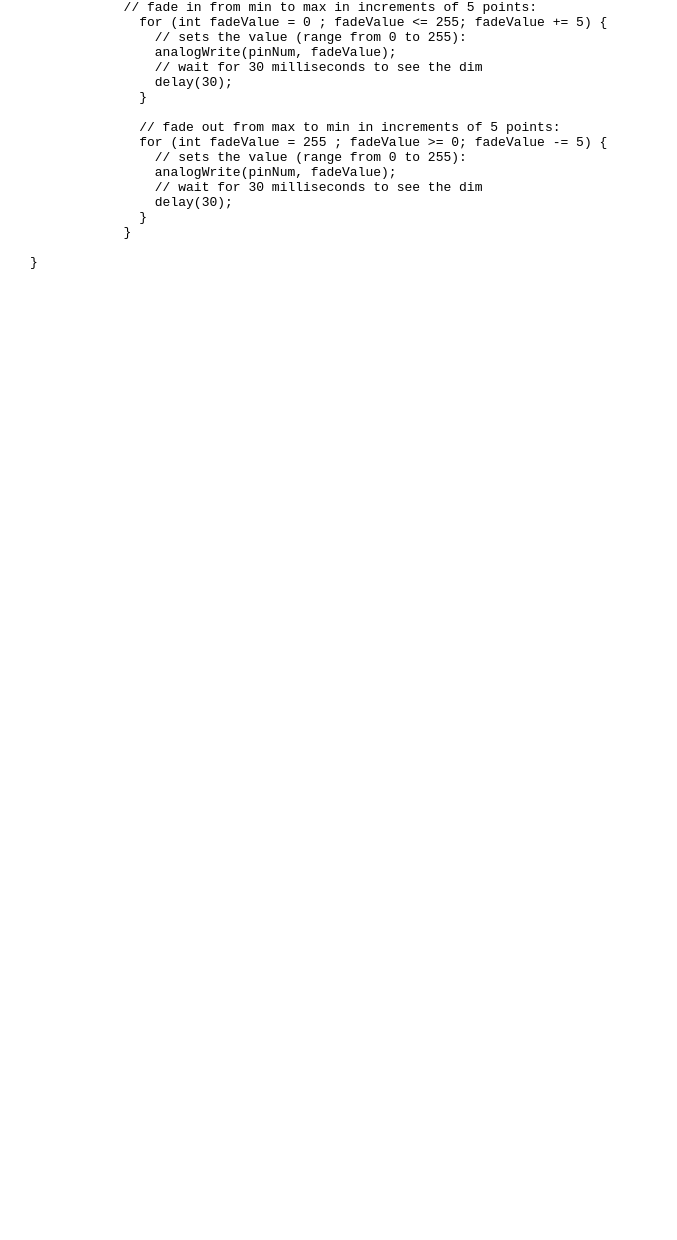
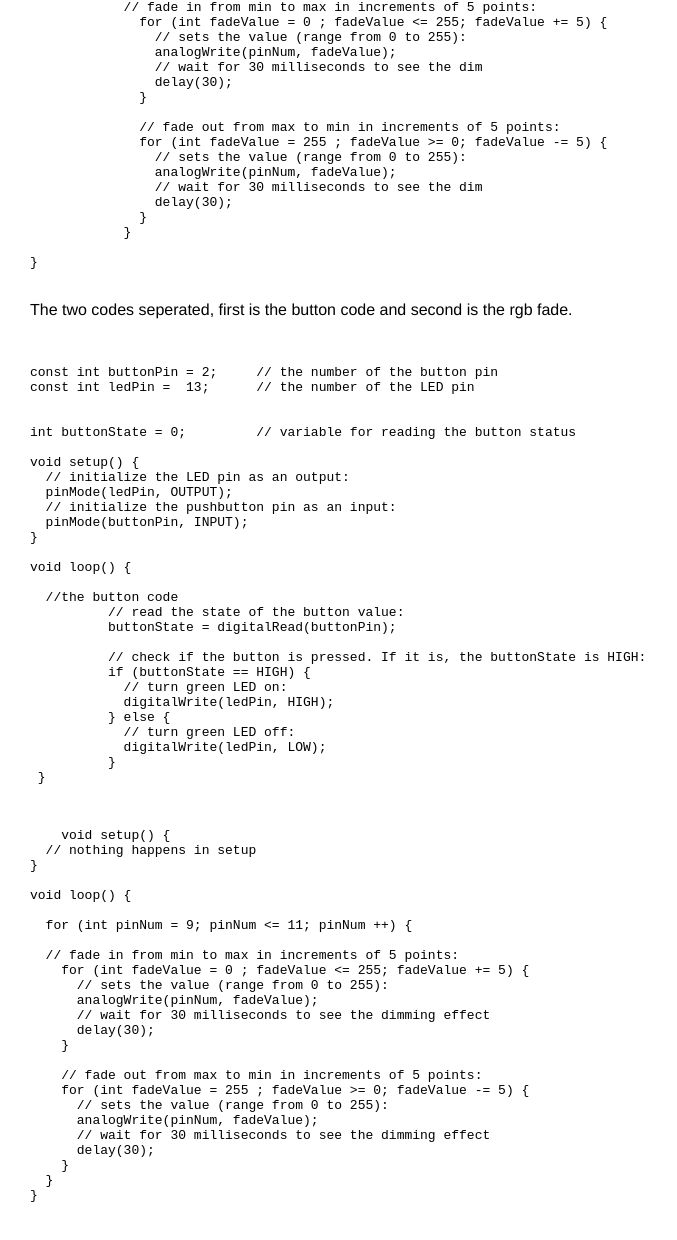
Before and after one commit to alissaae/HCDE439, a plain HTML site: page assignment2.html in a window 1280 px wide. Shown: the part 4199-5439 px from the top of the page, without its empty margins (0-677 px from the left). Before the commit the page ends 4527 px from the top, so only its background shows below. Drawn offline with Linux system fonts and the light colour scheme.

Commit message:
Update assignment2.html

```diff
--- a/assignment2.html
+++ b/assignment2.html
@@ -146,7 +146,67 @@ void loop() {
 }
 
 </pre></code>
+<p>
+The two codes seperated, first is the button code and second is the rgb fade.
+</p>
+<pre><code>
 
+const int buttonPin = 2;     // the number of the button pin
+const int ledPin =  13;      // the number of the LED pin
+
+
+int buttonState = 0;         // variable for reading the button status
+
+void setup() {
+  // initialize the LED pin as an output:
+  pinMode(ledPin, OUTPUT);
+  // initialize the pushbutton pin as an input:
+  pinMode(buttonPin, INPUT);
+}
+
+void loop() {
+
+  //the button code
+          // read the state of the button value:
+          buttonState = digitalRead(buttonPin);
+
+          // check if the button is pressed. If it is, the buttonState is HIGH:
+          if (buttonState == HIGH) {
+            // turn green LED on:
+            digitalWrite(ledPin, HIGH);
+          } else {
+            // turn green LED off:
+            digitalWrite(ledPin, LOW);
+          }
+ }
+ </pre></code>
+<pre><code>
+    void setup() {
+  // nothing happens in setup
+}
+
+void loop() {
+
+  for (int pinNum = 9; pinNum <= 11; pinNum ++) {
+
+  // fade in from min to max in increments of 5 points:
+    for (int fadeValue = 0 ; fadeValue <= 255; fadeValue += 5) {
+      // sets the value (range from 0 to 255):
+      analogWrite(pinNum, fadeValue);
+      // wait for 30 milliseconds to see the dimming effect
+      delay(30);
+    }
+
+    // fade out from max to min in increments of 5 points:
+    for (int fadeValue = 255 ; fadeValue >= 0; fadeValue -= 5) {
+      // sets the value (range from 0 to 255):
+      analogWrite(pinNum, fadeValue);
+      // wait for 30 milliseconds to see the dimming effect
+      delay(30);
+    }
+  }
+}
+ </pre></code>
         </div>
 
     </body>
```
